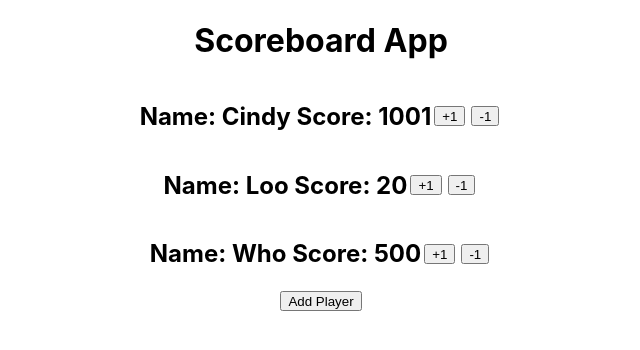
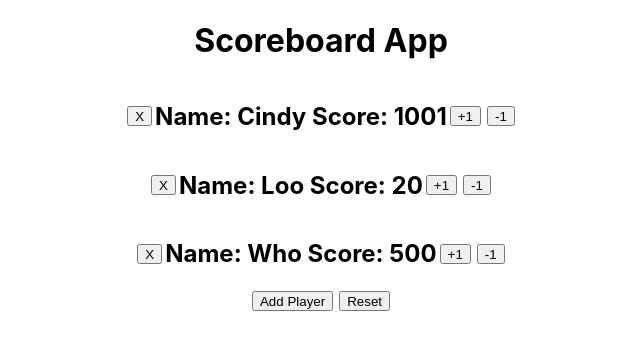
Before and after one commit to GFore/dc-React-Scoreboard, a React (Create React App) app: page / in a window 1280 px wide. Shown: the top 350 px of the page, without its empty margins (319-959 px from the left). Built offline with nearby package versions, Linux system fonts and the light colour scheme.

Commit message:
adds reset and remove buttons

```diff
--- a/src/Buttons.js
+++ b/src/Buttons.js
@@ -5,7 +5,7 @@ function Buttons(props) {
     return (
         <div className="btnGroup">
             <button onClick={() => props.addPerson()}>Add Player</button>
-            {/* <button onClick={() => props.changeScore(props.id, -1)}>-1</button> */}
+            <button onClick={() => props.resetScores()}>Reset</button>
         </div>
     );
 }
--- a/src/Scorecard.js
+++ b/src/Scorecard.js
@@ -4,7 +4,8 @@ import React from 'react';
 function ScoreCard(props) {
     return (
         <div className="flexor">
-            <h2>Name: {props.name} Score: {props.score}</h2>
+            <button onClick={() => props.removeScore(props.id)}>X</button>
+            <h2> Name: {props.name} Score: {props.score}</h2>
             <button onClick={() => props.changeScore(props.id, 1)}>+1</button>
             <button onClick={() => props.changeScore(props.id, -1)}>-1</button>
         </div>
--- a/src/Scores.js
+++ b/src/Scores.js
@@ -19,6 +19,7 @@ class Scores extends Component {
           {this._scoresAsCards()}
           <Buttons
             addPerson={() => this._addPlayer()}
+            resetScores={() => this._reset()}
           />
         </div>
     );
@@ -33,6 +34,7 @@ class Scores extends Component {
           name = {score.name}
           score = {score.score}
           changeScore={(id, delta) => this._changeScoreById(id, delta)}
+          removeScore={(id) => this._removeScoreById(id)}
         />
       );
     });
@@ -54,10 +56,24 @@ class Scores extends Component {
     })
   }
 
+  _removeScoreById(id){
+    // find the player in this.state.score and increment their score
+    const newScores = this.state.scores.filter(score => score.id !== id);
+
+    this.setState({
+      scores: newScores
+    })
+  }
+
 
   _addPlayer(){
+    //determine the new ID by adding one to the last ID. If no scores exist, then set ID to 1
+    const newID = this.state.scores.length > 0
+        ? this.state.scores[this.state.scores.length-1].id + 1
+        : 1;
+
     const newPlayer = {
-        id: this.state.scores.length+1,
+        id: newID,
         name: prompt("Name: "),
         score: Number(prompt("Score: "))
     };
@@ -66,6 +82,16 @@ class Scores extends Component {
     })
   }
 
+  _reset(){
+    this.setState({
+        scores: [
+            {id: 1, name: "Cindy",  score: 1001},
+            {id: 2, name: "Loo",  score: 20},
+            {id: 3, name: "Who",  score: 500}
+        ]
+    })
+  }
+
 }
 
 export default Scores;
```
